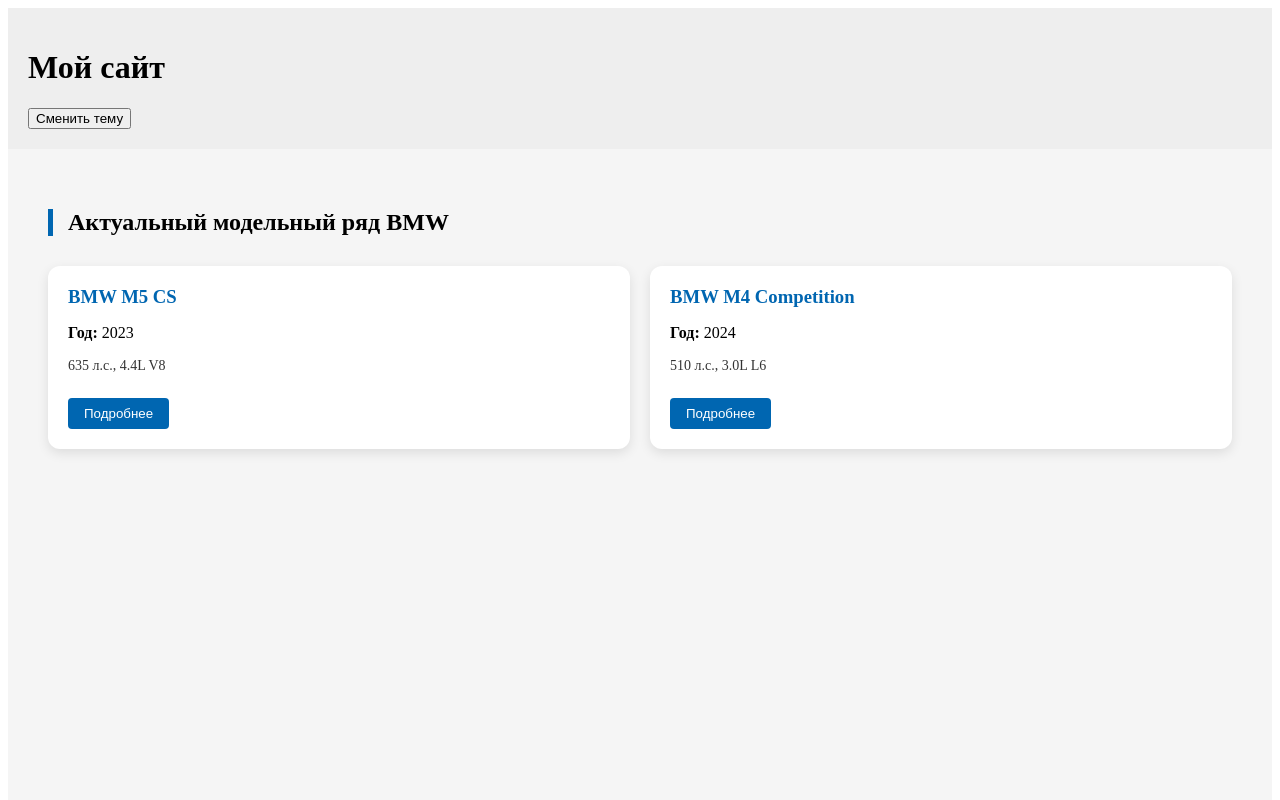
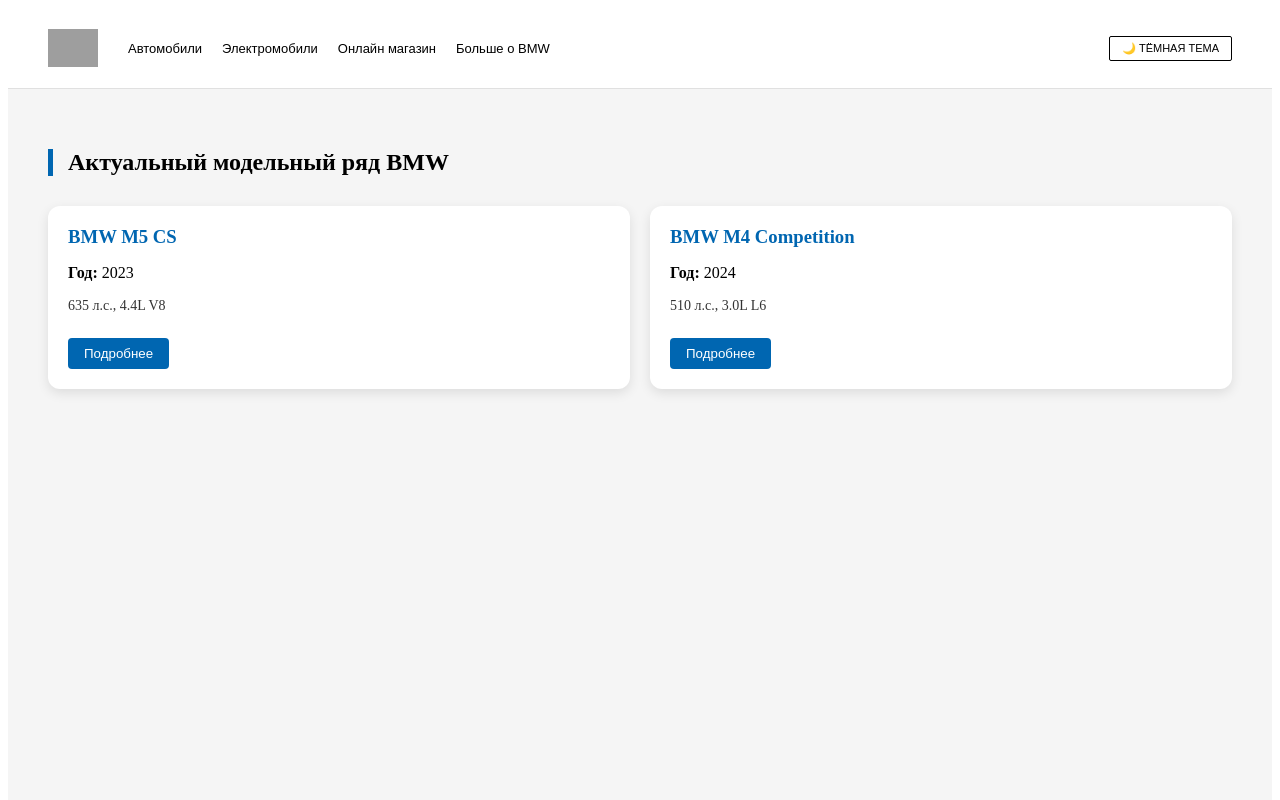
Before and after one commit to Arsen12334/redux, a React (Vite) app: page / in a window 1280 px wide. Shown: the top 800 px of the page. Built offline with nearby package versions, Linux system fonts and the light colour scheme; grey boxes are pictures that could not be loaded.

Commit message:
feat: добавлена шапка в стиле BMW с логотипом и навигацией, стили вынесены в отдельный CSS

```diff
--- /dev/null
+++ b/src/components/Header.css
@@ -0,0 +1,95 @@
+/* Header.css */
+.bmw-header {
+    display: flex;
+    align-items: center;
+    justify-content: space-between;
+    padding: 10px 40px;
+    height: 60px;
+    position: sticky;
+    top: 0;
+    z-index: 1000;
+    font-family: 'Arial', sans-serif;
+    transition: all 0.3s ease;
+}
+
+/* Стили для светлой и темной темы на основе вашего uiSlice */
+.bmw-header.light {
+    background-color: rgba(255, 255, 255, 0.95);
+    color: #000;
+    border-bottom: 1px solid #e0e0e0;
+}
+
+.bmw-header.dark {
+    background-color: rgba(0, 0, 0, 0.9);
+    color: #fff;
+    border-bottom: 1px solid #333;
+}
+
+.header-left {
+    display: flex;
+    align-items: center;
+    gap: 30px;
+}
+
+.bmw-logo {
+    width: 45px;
+    height: 45px;
+    cursor: pointer;
+}
+
+.nav-menu {
+    display: flex;
+    list-style: none;
+    margin: 0;
+    padding: 0;
+    gap: 20px;
+}
+
+.nav-link {
+    font-size: 13px;
+    font-weight: 500;
+    text-transform: none;
+    cursor: pointer;
+    white-space: nowrap;
+}
+
+.nav-link:hover {
+    color: #0066b1; /* Фирменный синий цвет BMW */
+}
+
+.header-right {
+    display: flex;
+    align-items: center;
+    gap: 15px;
+}
+
+.theme-btn {
+    background: transparent;
+    border: 1px solid currentColor;
+    color: inherit;
+    padding: 5px 12px;
+    font-size: 11px;
+    text-transform: uppercase;
+    cursor: pointer;
+    border-radius: 2px;
+}
+/* Стили для контейнера логотипа */
+.bmw-logo-container {
+    display: flex;
+    align-items: center;
+    justify-content: center;
+    width: 50px; /* Размер логотипа */
+    height: 50px;
+}
+
+.bmw-logo-img {
+    width: 100%;
+    height: auto;
+    object-fit: contain;
+    cursor: pointer;
+    transition: transform 0.3s ease;
+}
+
+.bmw-logo-img:hover {
+    transform: scale(1.1); /* Легкий эффект увеличения при наведении */
+}
--- a/src/components/Header.jsx
+++ b/src/components/Header.jsx
@@ -1,29 +1,48 @@
 import { useDispatch, useSelector } from "react-redux";
 import { toggleTheme } from "../features/ui/uiSlice";
-
+import "./Header.css";
 
 const Header = () => {
-    const dispatch = useDispatch()
-    const theme = useSelector(state => state.ui.theme)
+    const dispatch = useDispatch();
+    const theme = useSelector(state => state.ui.theme);
 
+    const navigation = [
+        "Автомобили",
+        "Электромобили",
+        "Онлайн магазин",
+        "Больше о BMW"
+    ];
 
-    return(
+    return (
+        <header className={`bmw-header ${theme}`}>
+            <div className="header-left">
+                {/* Заменяем иконку на изображение логотипа BMW */}
+                <div className="bmw-logo-container">
+                    <img
+                        src="https://upload.wikimedia.org/wikipedia/commons/4/44/BMW.svg"
+                        alt="BMW Logo"
+                        className="bmw-logo-img"
+                    />
+                </div>
 
-        <header style={{
-            padding: '20px',
-            background: theme === 'light' ? "#eee": "#333",
-            color: theme === 'light' ? '#000' : "#fff"
-        }} >
-            <h1>Мой сайт</h1>
-            <button onClick={() => dispatch(toggleTheme())} >
-                Сменить тему
-            </button>
+                <nav>
+                    <ul className="nav-menu">
+                        {navigation.map((item, index) => (
+                            <li key={index} className="nav-link">
+                                {item}
+                            </li>
+                        ))}
+                    </ul>
+                </nav>
+            </div>
 
-
+            <div className="header-right">
+                <button className="theme-btn" onClick={() => dispatch(toggleTheme())}>
+                    {theme === 'light' ? "🌙 Тёмная тема" : "☀️ Светлая тема"}
+                </button>
+            </div>
         </header>
-    )
-
-
+    );
 }
 
-export default Header
+export default Header;
```
